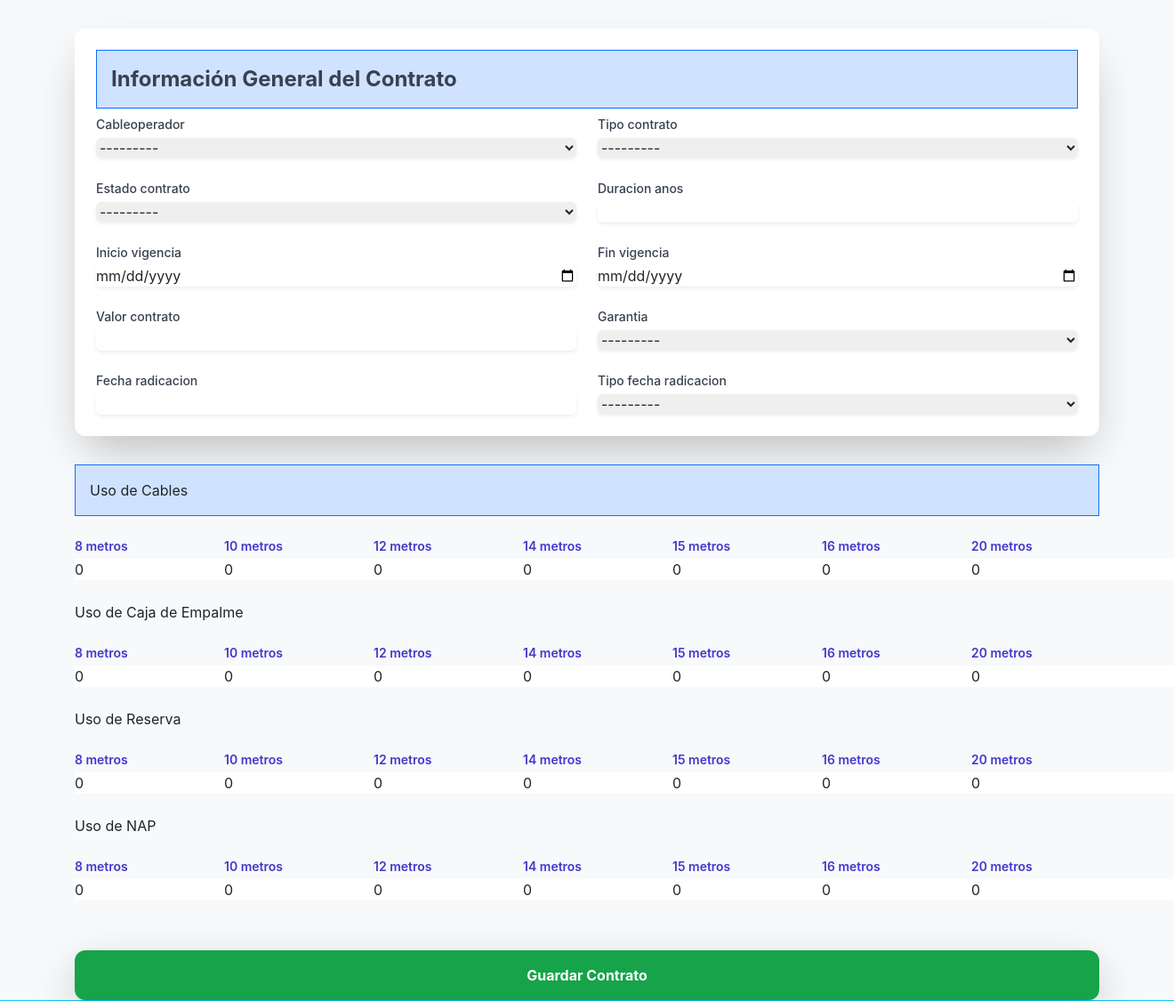
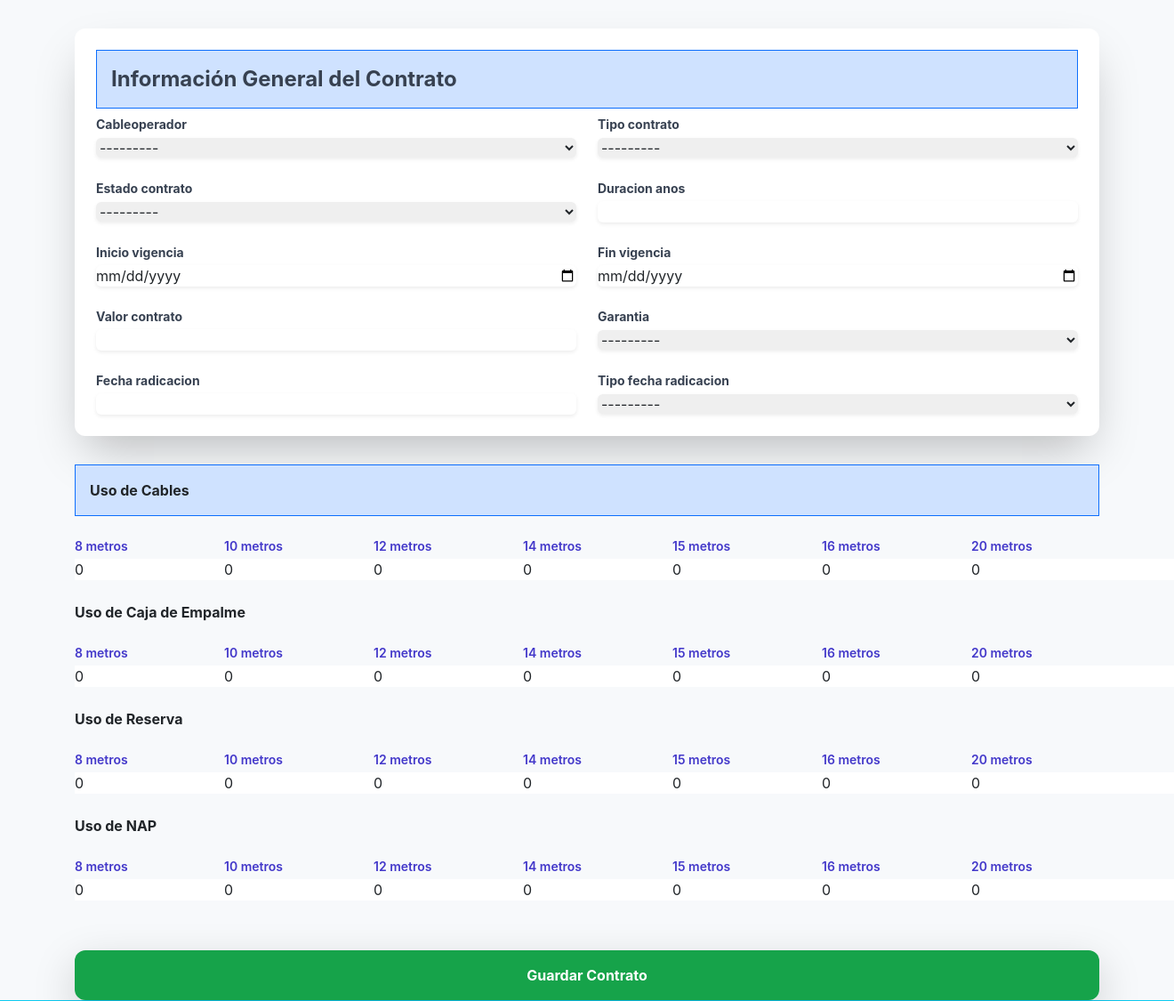
Before and after one commit to Adrian04g/Air-e_app, a Django app: page /contratos/ in a window 1320 px wide; the page is wider, and only the part inside the window is pictured. Shown: the part 65-1190 px from the top of that part at 89% size. Run offline with Django 5.2, Linux system fonts and the light colour scheme; data that the repository does not hold is empty; parts of the project's set-up code (start-up, migrations or seed data) failed here and were passed over; some libraries are stand-ins or nearby versions.

Commit message:
se colocaron negrilla

```diff
--- a/INF_CE/INF_CE/templates/contratos/crear_contrato.html
+++ b/INF_CE/INF_CE/templates/contratos/crear_contrato.html
@@ -34,7 +34,7 @@
             <div class="grid grid-cols-1 md:grid-cols-2 gap-6">
                 {% for field in form %}
                     <div class="field-wrapper">
-                        <label class="block text-sm font-medium text-gray-700 mb-1" for="{{ field.id_for_label }}">
+                        <label class="block text-sm font-medium text-gray-700 mb-1" for="{{ field.id_for_label }}" style="font-weight: 700;">
                             {{ field.label }}
                         </label>
                         {{ field }}
@@ -50,7 +50,7 @@
         <div class="space-y-6">
 
             <!-- Cable Formset -->
-            <div class="form-section-header p-3 mb-2 bg-primary-subtle text-emphasis-primary border border-primary">Uso de Cables</div>
+            <div class="form-section-header p-3 mb-2 bg-primary-subtle text-emphasis-primary border border-primary" style="font-weight: 700;">Uso de Cables</div>
             <div class="form-section-body">
                 {{ cable_formset.management_form }}
                 {% for form in cable_formset %}
@@ -59,7 +59,7 @@
             </div>
 
             <!-- Caja de Empalme Formset -->
-            <div class="form-section-header">Uso de Caja de Empalme</div>
+            <div class="form-section-header" style="font-weight: 700;">Uso de Caja de Empalme</div>
             <div class="form-section-body">
                 {{ caja_empalme_formset.management_form }}
                 {% for form in caja_empalme_formset %}
@@ -68,7 +68,7 @@
             </div>
 
             <!-- Reserva Formset -->
-            <div class="form-section-header">Uso de Reserva</div>
+            <div class="form-section-header" style="font-weight: 700;">Uso de Reserva</div>
             <div class="form-section-body">
                 {{ reserva_formset.management_form }}
                 {% for form in reserva_formset %}
@@ -77,7 +77,7 @@
             </div>
 
             <!-- Nap Formset -->
-            <div class="form-section-header">Uso de NAP</div>
+            <div class="form-section-header" style="font-weight: 700;">Uso de NAP</div>
             <div class="form-section-body">
                 {{ nap_formset.management_form }}
                 {% for form in nap_formset %}
```
